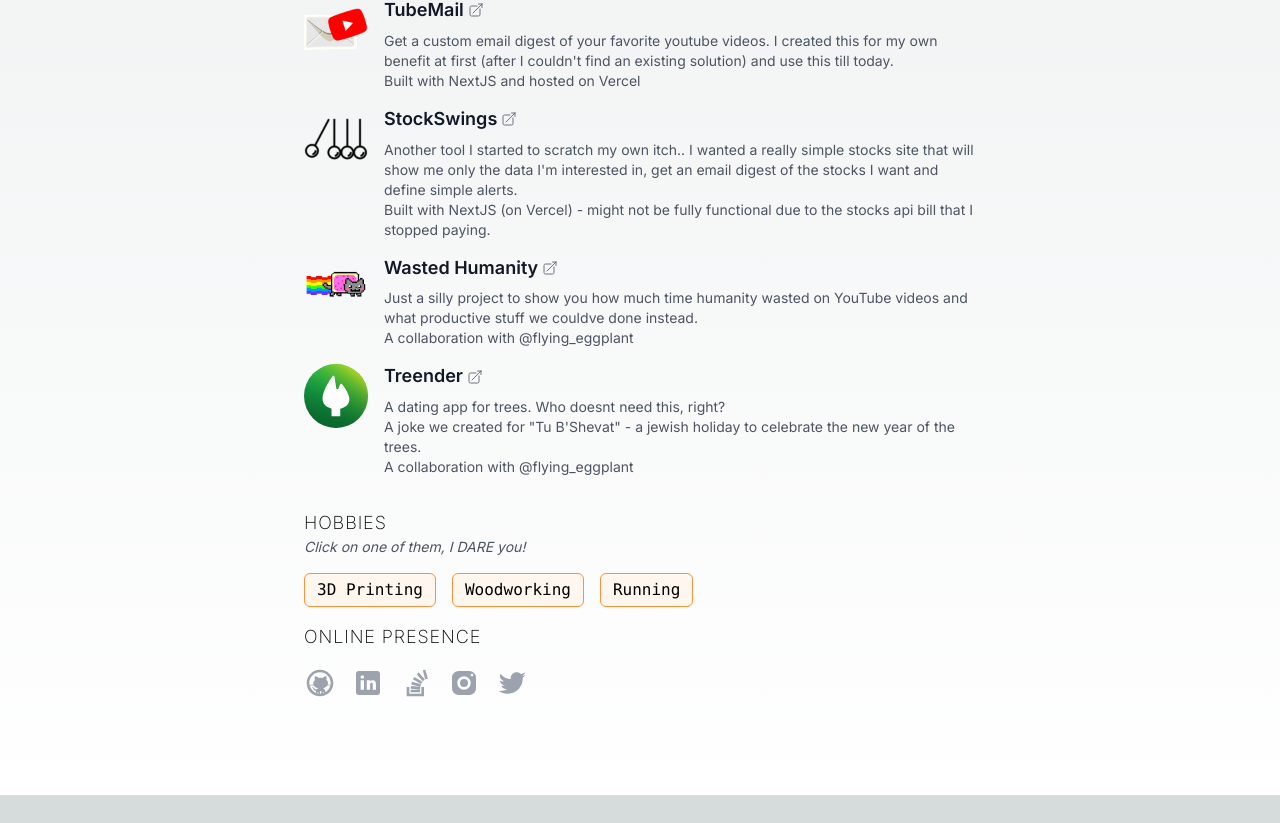
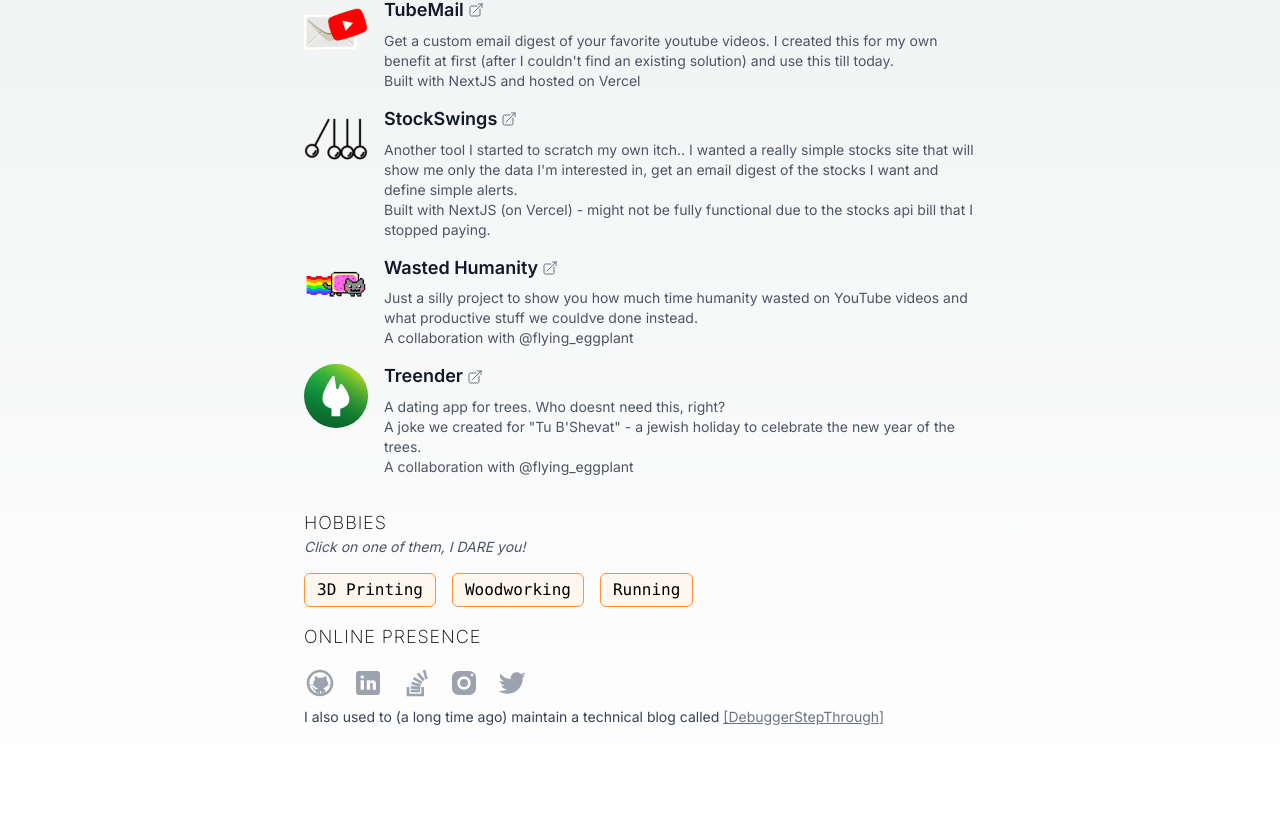
Before and after one commit to gillyb/thisisgilly, a Next.js app: page / in a window 1280 px wide. Shown: the part 1806-2629 px from the top of the page. Before the commit the page ends 2601 px from the top, so only its background shows below. Built offline with nearby package versions, Linux system fonts and the light colour scheme.

Commit message:
Fast commit baby

```diff
--- a/src/app/components/online-presence.tsx
+++ b/src/app/components/online-presence.tsx
@@ -24,6 +24,7 @@
 
 export default function OnlinePresence() {
   return (
+    <>
       <div className="flex flex-wrap">
         {onlineProfiles.map(p => (
           <div className="w-8 h-8 mr-4 text-gray-400 hover:text-gray-700">
@@ -31,5 +32,10 @@
           </div>
         ))}
       </div>
+      <div className="mt-2 text-gray-700 text-sm">
+        I also used to (a long time ago) maintain a technical blog called
+        <Link href="http://www.debuggerstepthrough.com/" className="inline-block ml-1 text-gray-500 underline hover:text-gray-800 hover:no-underline">[DebuggerStepThrough]</Link>
+      </div>
+    </>
   );
 }
--- a/src/app/page.tsx
+++ b/src/app/page.tsx
@@ -1,5 +1,4 @@
 import Image from "next/image";
-import Link from "next/link";
 import ExperienceBlock from "./components/experience-block";
 import SectionHeader from "./components/section-header";
 import SideProject from "./components/side-project";
```
Lines whose indentation alone changed are shown as unchanged.
